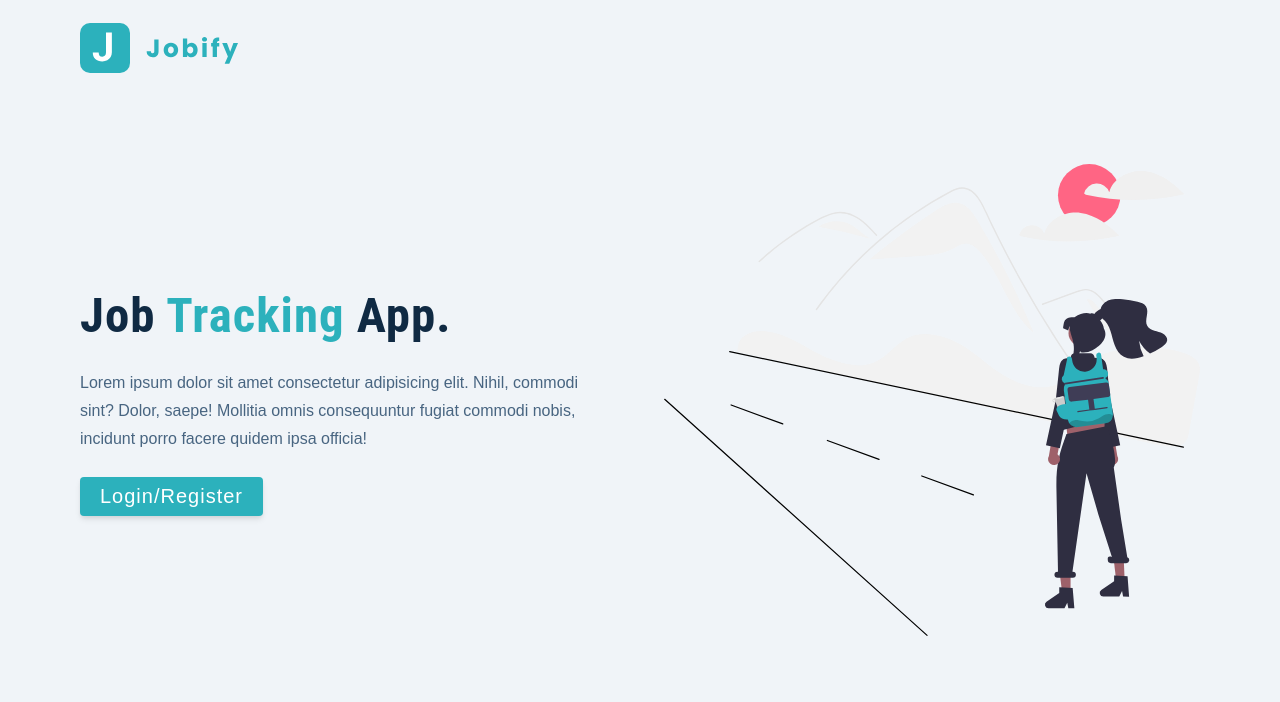
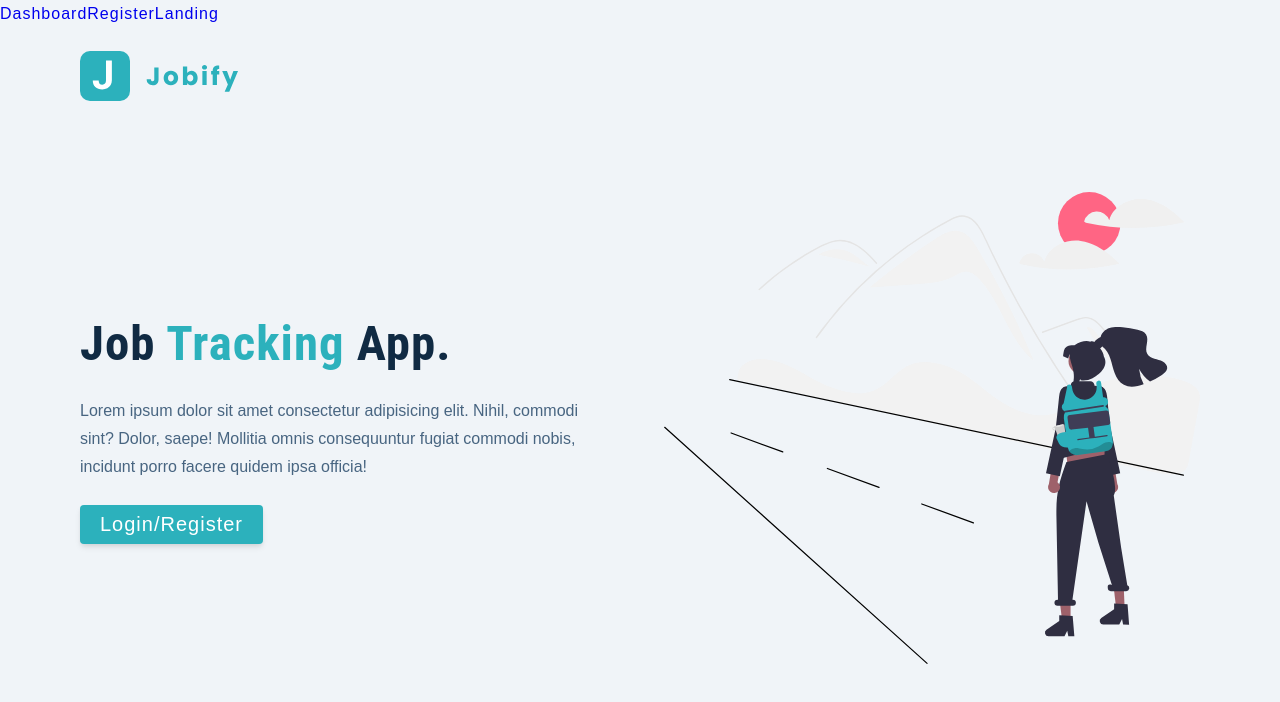
Before and after one commit to brunoanunciacaosouza/jobify, a React (Create React App) app in the folder client/: page /landing in a window 1280 px wide. Shown: the top 702 px of the page. Built offline with nearby package versions, Linux system fonts and the light colour scheme.

Commit message:
link component

```diff
--- a/client/src/App.jsx
+++ b/client/src/App.jsx
@@ -1,9 +1,14 @@
-import { BrowserRouter, Routes, Route } from "react-router-dom";
+import { BrowserRouter, Routes, Route, Link } from "react-router-dom";
 import Landing from "./pages/Landing";
 
 const App = () => {
   return (
     <BrowserRouter>
+      <nav>
+        <Link to="/">Dashboard</Link>
+        <Link to="/register">Register</Link>
+        <Link to="/landing">Landing</Link>
+      </nav>
       <Routes>
         <Route path="/" element={<div>Dashboard</div>} />
         <Route path="/register" element={<div>Register</div>} />
--- a/client/src/pages/Landing.jsx
+++ b/client/src/pages/Landing.jsx
@@ -1,3 +1,4 @@
+import { Link } from "react-router-dom";
 import main from "../assets/images/main.svg";
 import Wrapper from "../assets/wrappers/LandingPage";
 import { Logo } from "../components";
@@ -19,7 +20,9 @@ const Landing = () => {
               commodi sint? Dolor, saepe! Mollitia omnis consequuntur fugiat
               commodi nobis, incidunt porro facere quidem ipsa officia!
             </p>
-            <button className="btn btn-hero">Login/Register</button>
+            <Link to="/register" className="btn btn-hero">
+              Login/Register
+            </Link>
           </div>
           <img src={main} alt="job hunt" className="img main-img" />
         </div>
```
